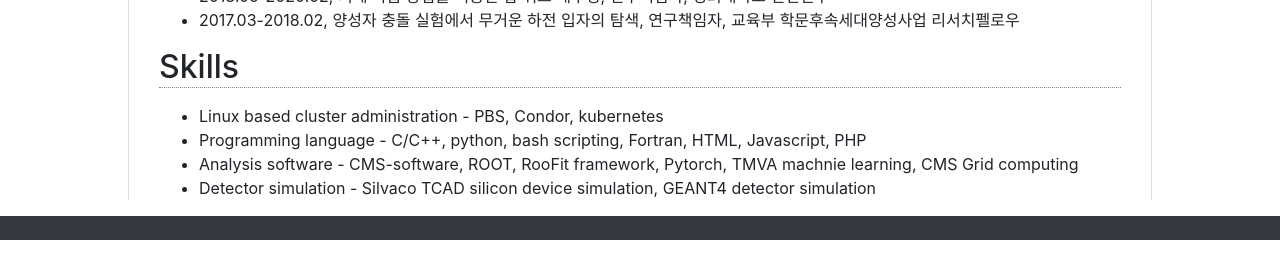
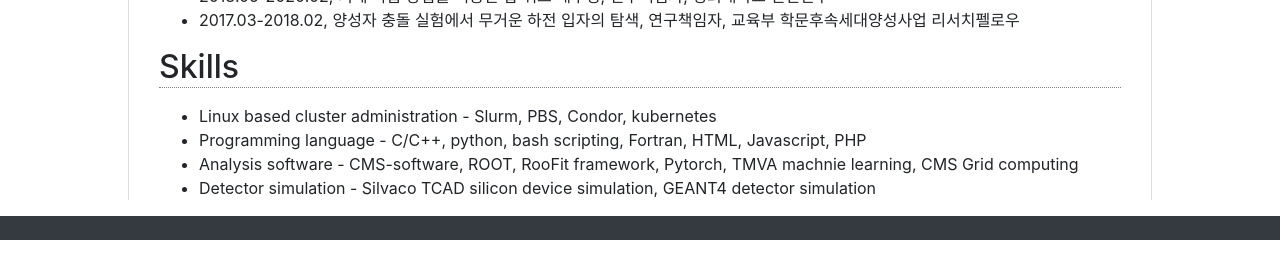
Before and after one commit to jhgoh/jhgoh.github.io, a Jekyll site: the page built from index.html, in a window 1280 px wide and 900 px high, scrolled down 1773 px. Shown: the part 644-897 px from the top of the window. Built offline with Jekyll 4.4.1, drawn with Linux system fonts in a browser that asks for light colours; nearby versions of some CDN libraries.

Commit message:
Update skills list to include Slurm in cluster admin

```diff
--- a/index.html
+++ b/index.html
@@ -147,7 +147,7 @@ table.cv-table tr.linebot {border-bottom:1px solid gray}
 <h2>Skills</h2>
 <p>
 <ul>
-  <li>Linux based cluster administration - PBS, Condor, kubernetes</li>
+  <li>Linux based cluster administration - Slurm, PBS, Condor, kubernetes</li>
   <li>Programming language - C/C++, python, bash scripting, Fortran, HTML, Javascript, PHP</li>
   <li>Analysis software - CMS-software, ROOT, RooFit framework, Pytorch, TMVA machnie learning, CMS Grid computing</li>
   <li>Detector simulation - Silvaco TCAD silicon device simulation, GEANT4 detector simulation</li>
```
